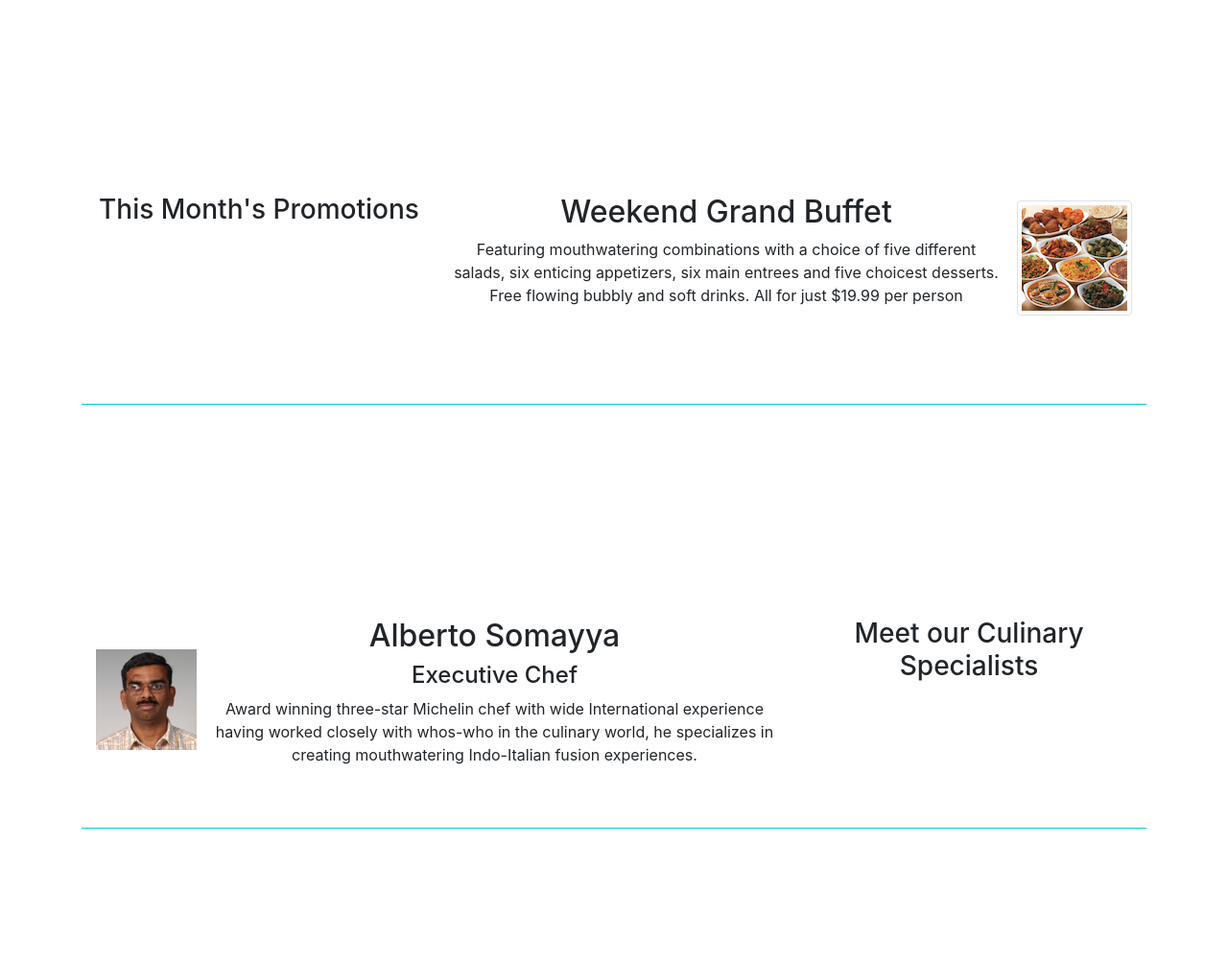
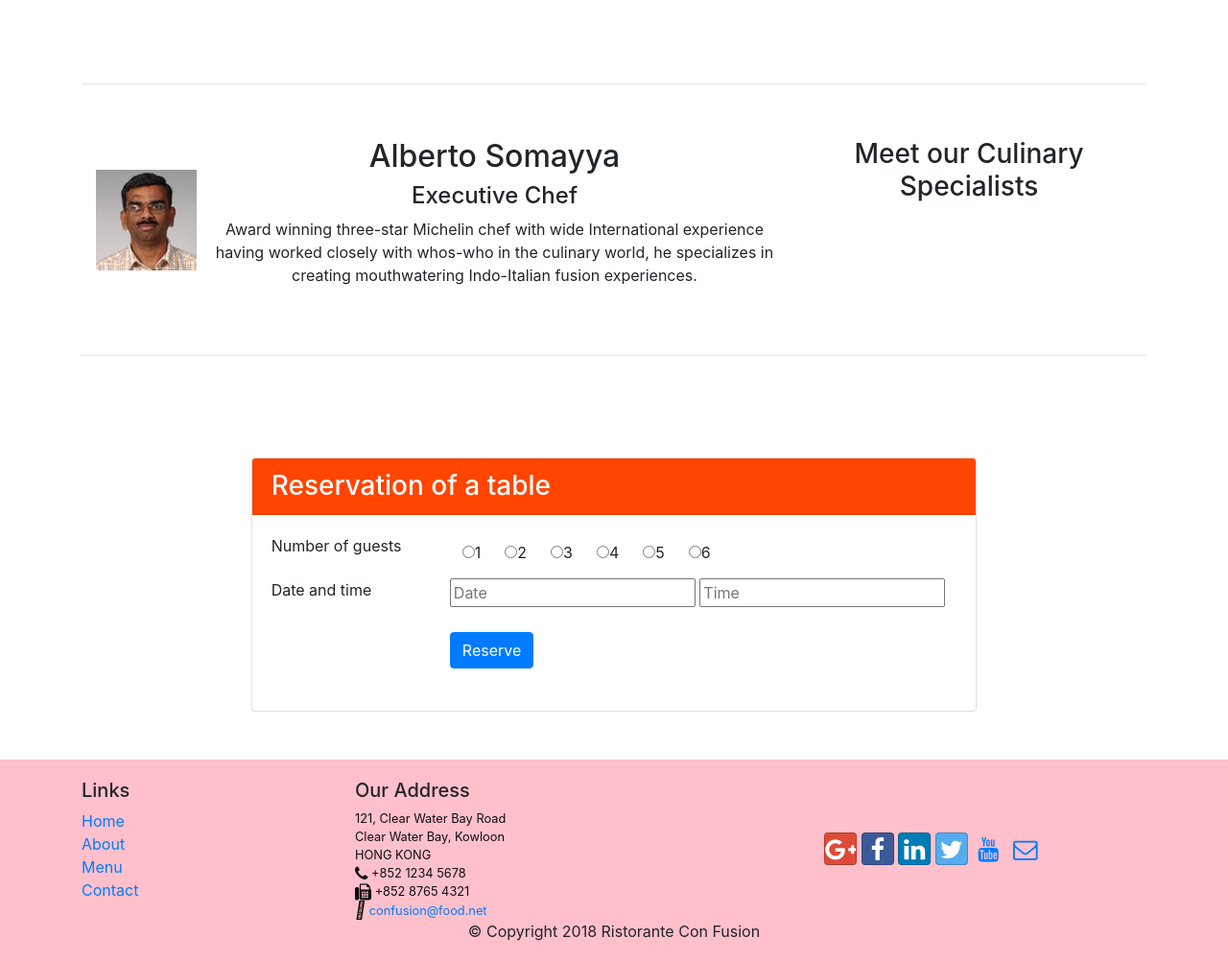
Before and after one commit to anuvn/Fusion, a website: page index.html in a window 1280 px wide. Shown: the part 776-1778 px from the top of the page at 96% size. Drawn offline with nearby package versions, Linux system fonts and the light colour scheme.

Commit message:
Assignment2

```diff
--- a/css/styles.css
+++ b/css/styles.css
@@ -5,9 +5,7 @@
 
 .row-content {
     margin:0px auto;
-    padding: 30px 0px 0px 0px;
-    border-bottom: 1px solid;
-    border-color: darkturquoise;
+    padding: 40px 0px 0px 0px;
     min-height: 250px;
 }
 
@@ -38,3 +36,11 @@ body{
 .navbar-dark {
      background-color: #512DA8;
 }
+
+.card-header{
+    background: orangered;
+}
+
+.padd{
+    padding: 50px;
+}
--- a/index.html
+++ b/index.html
@@ -17,7 +17,7 @@
 
 <body>
 
-        <nav class="navbar navbar-dark navbar-expand-sm fixed-top" >
+    <nav class="navbar navbar-dark navbar-expand-sm fixed-top">
         <div class="container">
 
             <button class="navbar-toggler" type="button" data-toggle="collapse" data-target="#Navbar">
@@ -36,6 +36,8 @@
             </div>
         </div>
     </nav>
+
+
     <header class="jumbotron">
         <div class="container">
             <div class="row row-header">
@@ -43,15 +45,20 @@
                     <h1>Ristorante con Fusion</h1>
                     <p>We take inspiration from the World's best cuisines, and create a unique fusion experience. Our lipsmacking creations will tickle your culinary senses!</p>
                 </div>
-                <div class="col-12 col-sm-6 align-self-center">
+                <div class="col-12 col-sm-3 align-self-center">
                     <img src="img/logo.png" align="middle" class="img-fluid">
                 </div>
+                <div class="col-12 col-sm-3 align-self-center">
+                    <a class="btn btn-lg btn-block btn-warning" href="#restable" role="button">Reserve Table</a>
+                </div>
+
             </div>
         </div>
     </header>
 
+
     <div class="container">
-            <br><br><br><br><br><br><br><br>
+
         <div class="row row-content text-center">
             <div class="col-12 col-sm-4 sol-md-3">
                 <h3>Our Lipsmacking Culinary Creations</h3>
@@ -60,14 +67,15 @@
                 <div class="media">
                     <img class="d-flex mr-3 img-thumbnail align-self-bottom" src="img/uthappizza.png" alt="Uthappizza">
                     <div class="media-body">
-                        <h2 class="mt-0">Uthappizza<span class="badge badge-danger">HOT</span><span class="badge badge-pill badge-secondary">$4.99</span></h2>
+                        <h2 class="mt-0">Uthappizza  <span class="badge badge-danger">HOT</span>  <span class="badge badge-pill badge-secondary">$4.99</span></h2>
                         <p>A unique combination of Indian Uthappam (pancake) and Italian pizza, topped with Cerignola olives, ripe vine cherry tomatoes, Vidalia onion, Guntur chillies and Buffalo Paneer.</p>
                     </div>
 
                 </div>
             </div>
         </div>
-        <br><br><br><br><br><br><br><br>
+        <hr>
+
 
         <div class="row text-center row-content">
             <div class="col-12 col-sm-4 order-sm-first sol-md-3">
@@ -77,13 +85,14 @@
                 <div class="media">
                     <img class="ml-3 order-sm-last img-thumbnail align-self-center" src="img/buffet.png" alt="Buffet">
                     <div class="media-body">
-                        <h2 class="mt-0">Weekend Grand Buffet</h2>
+                        <h2 class="mt-0">Weekend Grand Buffet  <span class="badge badge-danger">NEW</span></h2>
                         <p>Featuring mouthwatering combinations with a choice of five different salads, six enticing appetizers, six main entrees and five choicest desserts. Free flowing bubbly and soft drinks. All for just $19.99 per person </p>
                     </div>
                 </div>
             </div>
         </div>
-        <br><br><br><br><br><br><br><br>
+        <hr>
+
 
         <div class="text-center row row-content">
             <div class="col-12 col-sm-4 order-sm-last sol-md-3">
@@ -100,9 +109,77 @@
                 </div>
             </div>
         </div>
+        <hr>
     </div>
 
-    <br><br><br><br><br><br><br><br><br>
+
+    <div class="padd" id="restable"><!--RESERVATION OF TABLE CARD-->
+        <div class="row row-content justify-content-center">
+            <div class="col-sm-12 col-md-8">
+                <div class="card">
+                    <h3 class="card-header text-white">Reservation of a table</h3>
+                    <div class="card-body">
+                        <form>
+
+                            <div class="row row-11">
+
+                                <div class="col-sm-3">
+                                    <label for="Number of guests" id="Number of guests" name="Number of guests">Number of guests</label>
+                                </div>
+                                <div class="col-sm-9">
+
+                                    <div class="btn-group btn-grp-toggle">
+                                        <label class="btn">
+                                            <input type="radio" name="options" id="option1">1
+                                        </label>
+                                        <label class="btn">
+                                            <input type="radio" name="options" id="option2">2
+                                        </label>
+                                        <label class="btn">
+                                            <input type="radio" name="options" id="option1">3
+                                        </label>
+                                        <label class="btn">
+                                            <input type="radio" name="options" id="option1">4
+                                        </label>
+                                        <label class="btn">
+                                            <input type="radio" name="options" id="option1">5
+                                        </label>
+                                        <label class="btn">
+                                            <input type="radio" name="options" id="option1">6
+                                        </label>
+                                    </div>
+                                </div>
+                            </div>
+
+                            <div class="row row-11">
+                                <div class="col-sm-3">
+                                    <label>Date and time</label>
+                                </div>
+                                <div class="col-sm-9">
+                                    <input type="textarea" name="date" placeholder="Date">
+                                    <input type="textarea" name="time" placeholder="Time">
+                                    <br>
+                                </div>
+                            </div>
+
+                            <div class="row row-12">
+                                <div class="offset-3 col-2">
+                                    <br>
+                                    <span class="btn btn-primary">Reserve</span>
+                                </div>
+                            </div>
+                            <br>
+
+                        </form>
+
+                    </div>
+
+                </div>
+            </div>
+        </div>
+
+    </div>
+
 
     <footer class="footer">
         <div class="container">
```
Also changed, not shown: aboutus.html (+1 -1 lines), contactus.html (line endings or trailing spaces). Lines whose indentation alone changed are shown as unchanged.
